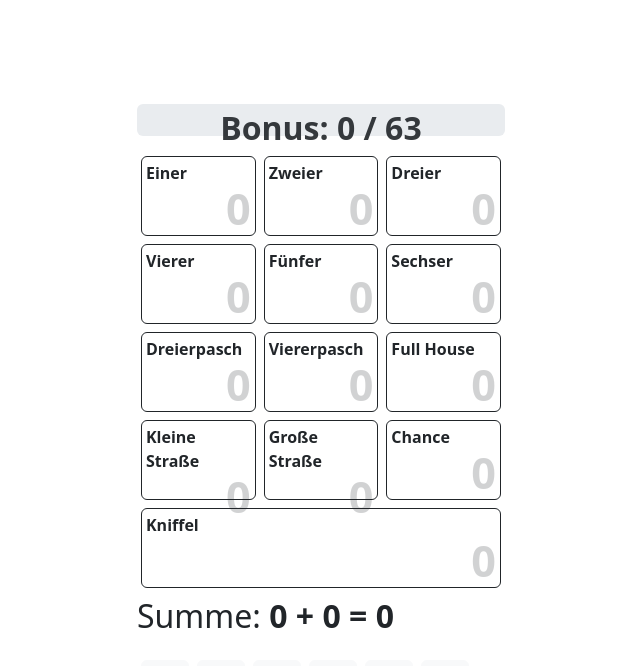
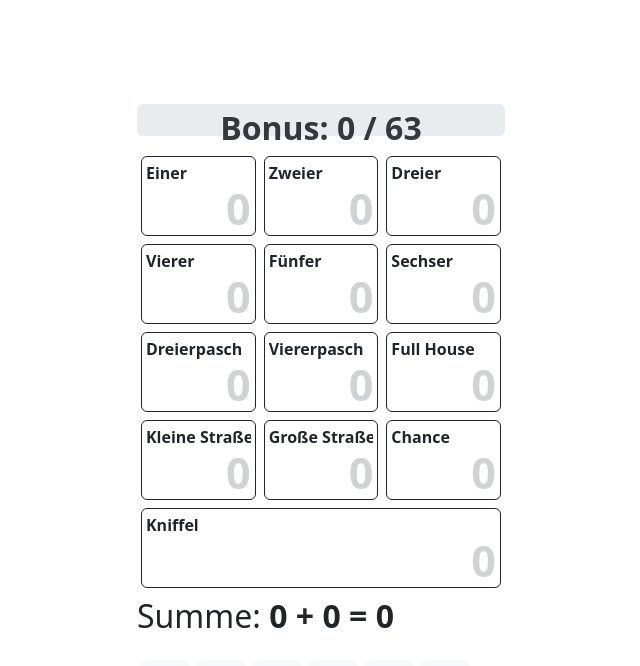
Before and after one commit to hansmaulwurf23/yorinde, a Vue app: page / in a window 1280 px wide. Shown: the top 666 px of the page, without its empty margins (319-959 px from the left). Built offline with nearby package versions, Linux system fonts and the light colour scheme; some icons are missing.

Commit message:
better compatibility with low res devices

```diff
--- a/src/components/TheScoreCard.vue
+++ b/src/components/TheScoreCard.vue
@@ -15,7 +15,7 @@ const store = useBoardStore()
     <div class="flexContainer">
     <div v-for="(v, i) in store.points" @click="store.setPoints(i)" @contextmenu="store.setPoints(i, true)"
         class="border border-dark rounded-2 m-1 p-1">
-        <div :class="store.points[i] !== null ? 'text-secondary': 'fw-bold'">
+        <div class="pnames" :class="store.points[i] !== null ? 'text-secondary': 'fw-bold'">
           {{ labels[store.currentLocale].board[i] }}
         </div>
         <div class="pvals bottom-100"
@@ -40,6 +40,12 @@ const store = useBoardStore()
   height: 5rem;
 }
 
+.pnames {
+  text-wrap: nowrap;
+  overflow: hidden;
+  max-width: 100%;
+}
+
 .pvals {
   text-align: right;
   font-weight: bold;
```
